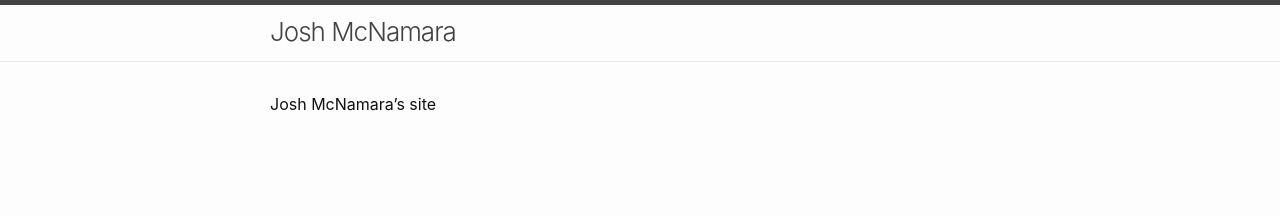
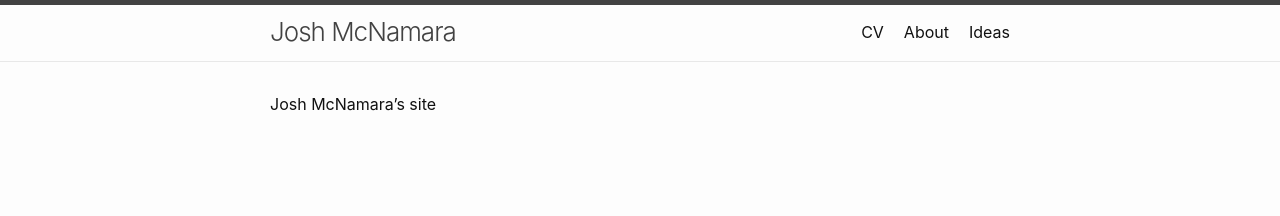
Before and after one commit to J-McNamara/j-mcnamara.github.io, a Jekyll site: the page built from index.md, in a window 1280 px wide. Shown: the top 216 px of the page. Built offline with Jekyll 4.4.1, drawn with Linux system fonts in a browser that asks for light colours.

Commit message:
Update _config.yml

```diff
--- a/_config.yml
+++ b/_config.yml
@@ -30,9 +30,9 @@ theme: minima
 plugins:
   - jekyll-feed
 header_pages:
-- /pages/cv.md
-- /pages/about.md
-- /pages/ideas.md
+- pages/cv.md
+- pages/about.md
+- pages/ideas.md
 
 # Exclude from processing.
 # The following items will not be processed, by default.
```
